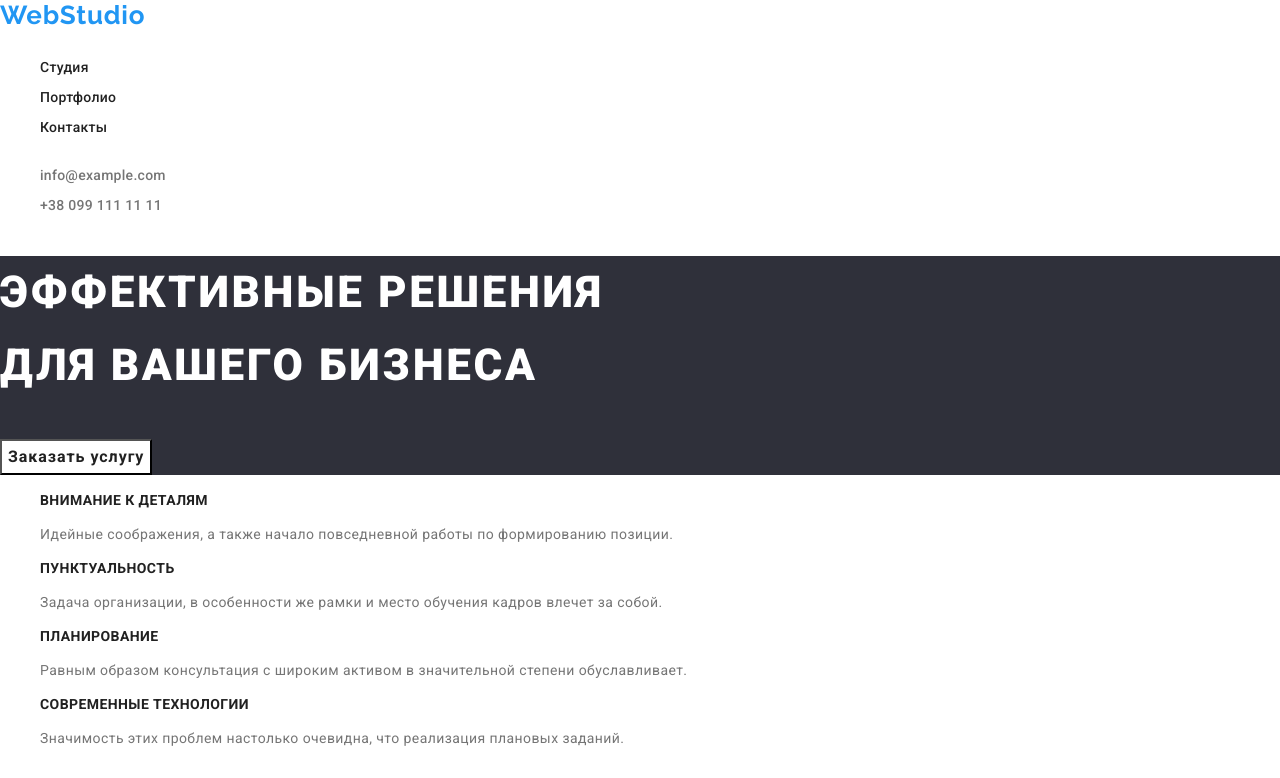
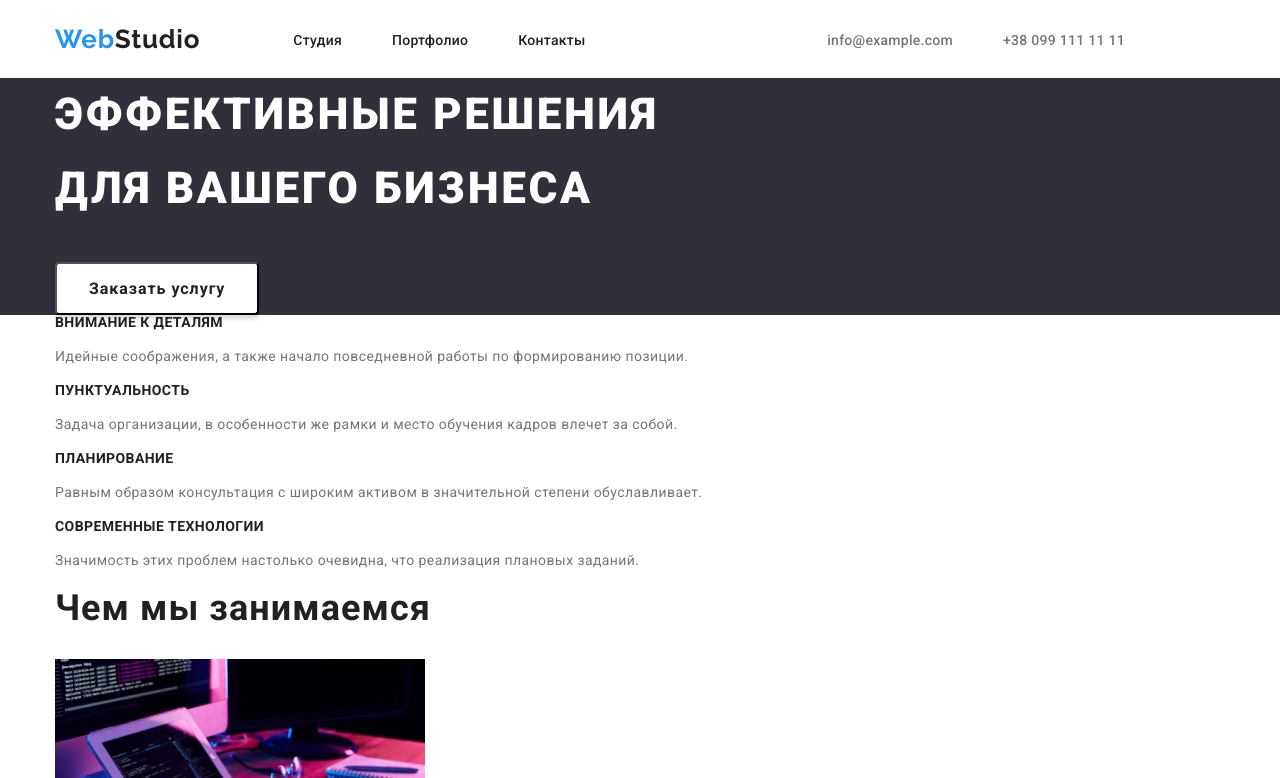
Before and after one commit to Alinaand/goit-markup-hw-03, a plain HTML site: page index.html in a window 1280 px wide. Shown: the top 778 px of the page. Drawn offline with nearby package versions, Linux system fonts and the light colour scheme.

Commit message:
changes css

```diff
--- a/css/styles.css
+++ b/css/styles.css
@@ -1,3 +1,14 @@
+
+html {
+  box-sizing: border-box;
+}
+*,
+*::before,
+*::after {
+box-sizing: inherit;
+}
+
+
 
 :root {
 
@@ -20,10 +31,41 @@ body {
   color: var(--main-text-cl);
   background: var(--main-bg);
 }
+
+.container{
+  width: 1200px;
+  padding-left: 15px;
+  padding-right: 15px;
+  margin-left: 0;
+  margin-right: auto;
+  margin-left: auto;
+
+}
+
 .list {
   list-style: none;
+  margin: 0;
+  padding-left: 0;
 }
-
+h1,
+h2,
+h3,
+h4,
+h5,
+h6,
+p {
+	margin-top: 0;
+}
+.page-header .container {
+  display: flex;
+  align-items: center;
+  min-width: 80px;
+}
+.nav {
+  display: flex;
+  align-items: center;
+  margin-right: auto;
+}
 /*logo*/
 a span{
   color: var(--accent-cl);
@@ -36,19 +78,39 @@ a span{
     line-height: 1.18;
     letter-spacing: 0.03em;
     color:var(--main-text-cl);
+ margin-right: 93px;
+ display: inline-block;
+  }
 
+  .menu {
+    display: inline-flex;
+    padding-top: 24px;
+    padding-bottom: 24px;
   }
+
+
   .menu-item {
     font-style: normal;
     font-weight: 500;
     font-size: 14px;
     line-height: 1.17;
     letter-spacing: 0.02em;
+    margin-right: 50px;
 
   }
+
   .contacts {
    color:var(--secondary-text-cl);
+   margin-right: 50px;
   }
+  li .menu-item :nth-child(2n + 3) {
+    margin-right: 0;
+      }
+  .menu-item + .contacts :last-child {
+    margin-right: 0;
+      }
+
+
 
 .link {
   color: inherit;
@@ -60,7 +122,9 @@ a span{
  color: var(--accent-cl);
 }
 
-
+.sections {
+padding-bottom: 94px;
+}
 
 
 
@@ -85,6 +149,14 @@ color:var(--alt-text-cl)
   letter-spacing: 0.06em;
   cursor: pointer;
 
+  }
+
+  .btn {
+    min-width: 200px;
+min-height: 50px;
+    box-shadow: 0px 4px 4px rgba(0, 0, 0, 0.15);
+border-radius: 4px;
+padding: 10px 32px;
   }
 /*h2*/
 .section-title{
--- a/index.html
+++ b/index.html
@@ -19,13 +19,18 @@
     <link rel="stylesheet" href="css/styles.css" />
   </head>
   <body>
-    <header>
-      <nav>
+    <header class="page-header">
+      <div class="container">
+        <nav class="nav">
           <a class="logo link" href="index.html"> <span>Web</span>Studio </a>
           <ul class="list menu">
             <li><a class="link current menu-item" href=""> Студия</a></li>
-          <li><a class="link menu-item" href="portfolio.html">Портфолио</a></li>
-          <li><a class="link menu-item" href="">Контакты</a></li>
+            <li>
+              <a class="link menu-item" href="portfolio.html">Портфолио</a>
+            </li>
+            <li>
+              <a class="link menu-item" href="">Контакты</a>
+            </li>
           </ul>
         </nav>
         <ul class="list menu contacts">
@@ -40,17 +45,21 @@
             >
           </li>
         </ul>
+      </div>
     </header>
     <main>
-      <section class="dark-bg">
+      <section class="dark-bg section">
+        <div class="container">
           <h1 class="page-title">
             Эффективные решения <br />
             для вашего бизнеса
           </h1>
           <button class="btn" type="button">Заказать услугу</button>
+        </div>
       </section>
 
       <section class="feature">
+        <div class="container">
           <h2 class="visually-hidden">Особенности нашей работы</h2>
           <ul class="list">
             <li>
@@ -63,8 +72,8 @@
             <li>
               <h3 class="section-feature-title">Пунктуальность</h3>
               <p class="section-feature-text">
-              Задача организации, в особенности же рамки и место обучения кадров
-              влечет за собой.
+                Задача организации, в особенности же рамки и место обучения
+                кадров влечет за собой.
               </p>
             </li>
             <li>
@@ -82,8 +91,10 @@
               </p>
             </li>
           </ul>
+        </div>
       </section>
-      <section>
+      <section class="section">
+        <div class="container">
           <h2 class="section-title">Чем мы занимаемся</h2>
           <ul class="list">
             <li>
@@ -111,8 +122,10 @@
               />
             </li>
           </ul>
+        </div>
       </section>
       <section class="team">
+        <div class="container">
           <h2 class="section-title">Наша команда</h2>
           <ul class="list">
             <li>
@@ -156,6 +169,7 @@
               <p class="team-card-text">UI Designer</p>
             </li>
           </ul>
+        </div>
       </section>
     </main>
     <footer class="dark-bg">
```
Lines whose indentation alone changed are shown as unchanged.
